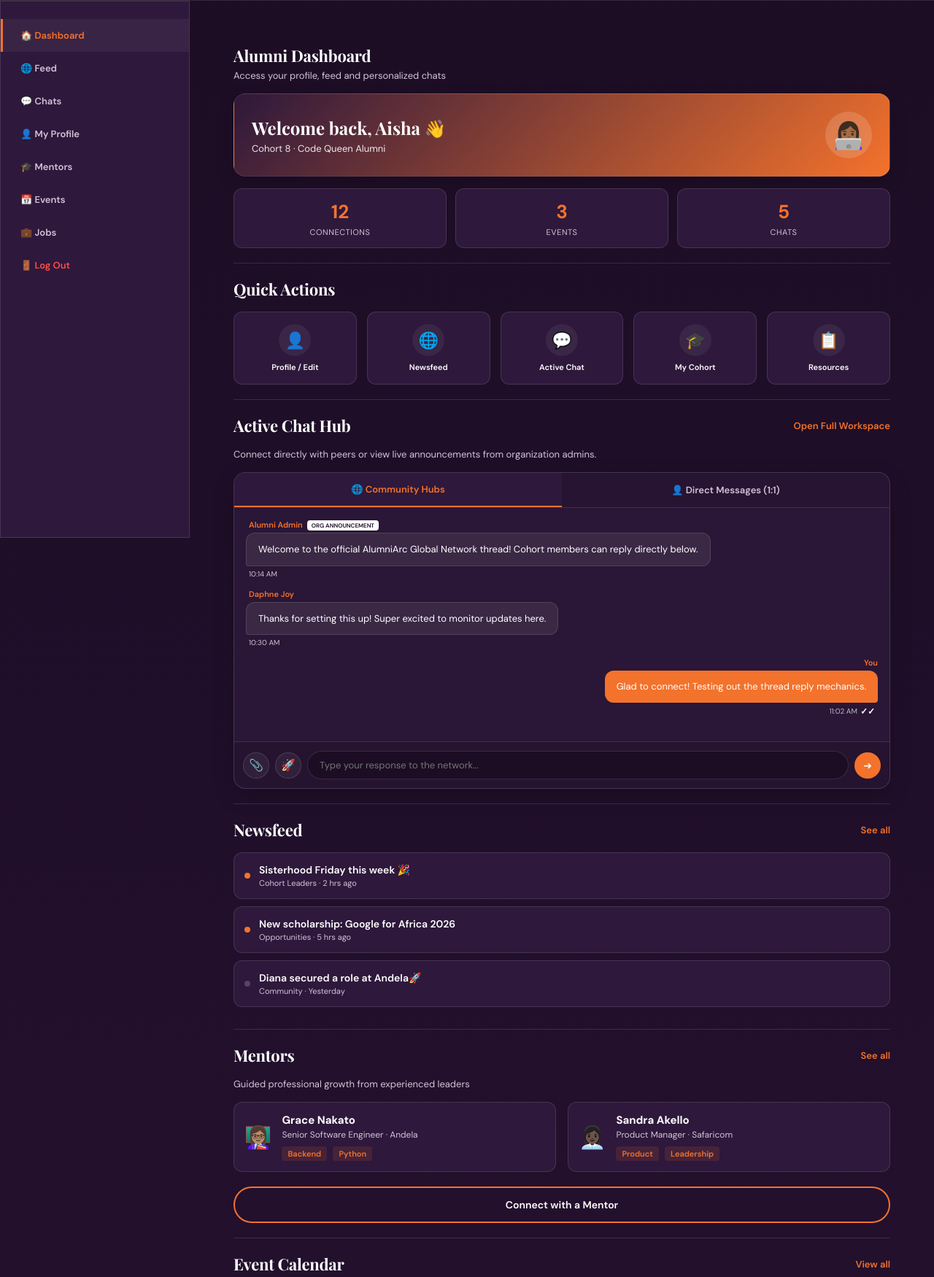
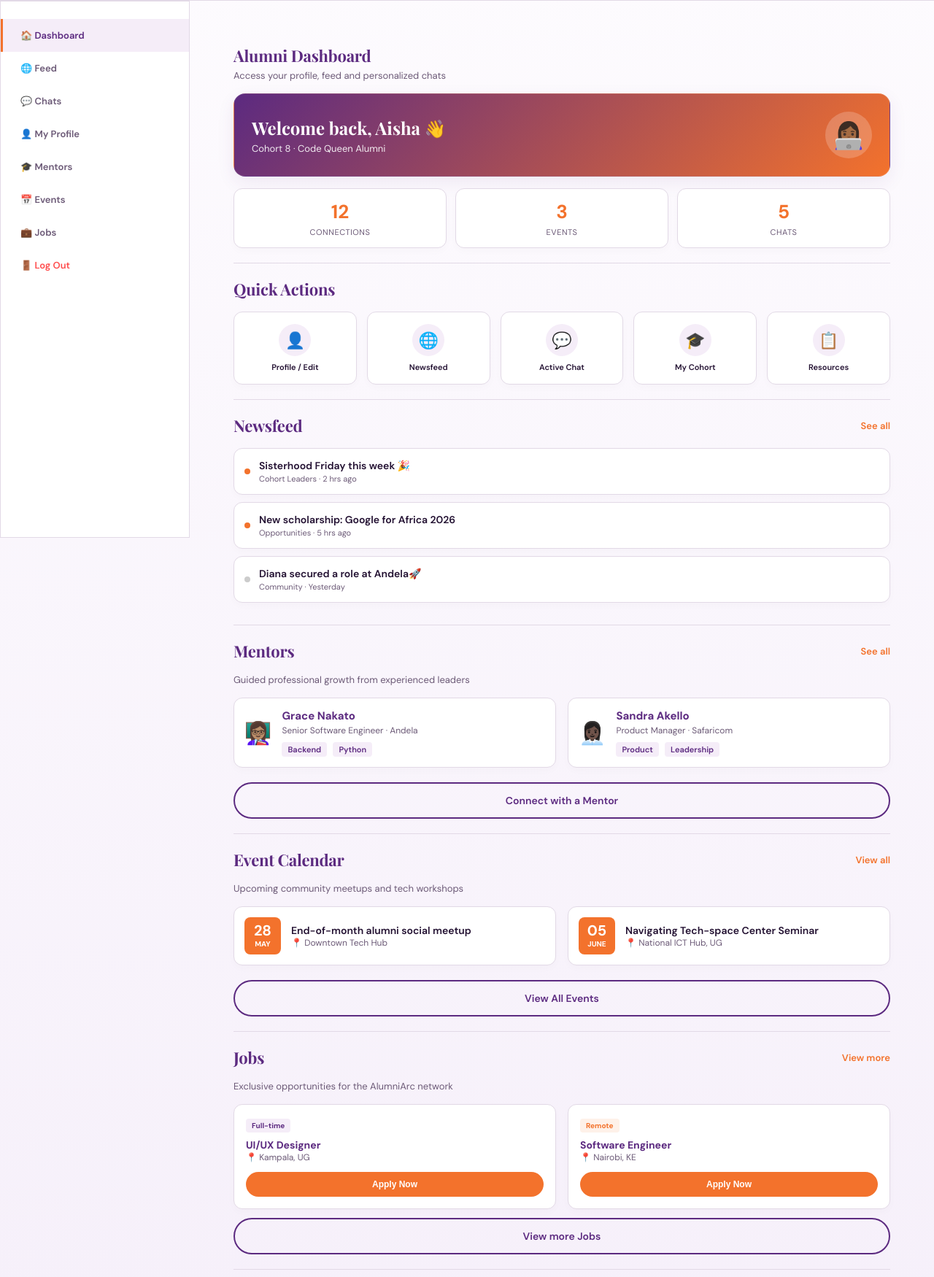
Before and after one commit to Mercylina01/codequeenhackathon, a plain HTML site: page frontend/dashboard.html in a window 1280 px wide. Shown: the part 63-1813 px from the top of the page at 73% size. Drawn offline with nearby package versions, Linux system fonts and the light colour scheme.

Commit message:
Updated Alumni dashboard

```diff
--- a/frontend/dashboard.css
+++ b/frontend/dashboard.css
@@ -1,20 +1,21 @@
 /* ===== ARCHITECTURAL BRAND FONTS ===== */
 @import url('https://fonts.googleapis.com/css2?family=Playfair+Display:wght@600;700&family=DM+Sans:wght@400;500;600;700&display=swap');
 
-/* ===== THE THREE-COLOR MASTER PALETTE ===== */
+/* ===== THE LIGHT & LUXURIOUS SYSTEM PALETTE ===== */
 :root {
-  --purple-deep:      #1c0d24;
-  --purple-panel:     #2e183b;
-  --purple-light:     #f4ebf8;
-  --purple-accent:    #9b5de5;
+  /* High-end clean light branding accents */
+  --purple-deep:      #fdfbfe; /* Bright, luxurious porcelain surface container background */
+  --purple-panel:     #ffffff; /* Pristine solid white canvas panels */
+  --purple-light:     #f5edf8; /* Very soft lavender gray background tint */
+  --purple-accent:    #5c2a80; /* Premium deep violet for rich typography and lines */
 
-  --orange-main:      #f3722c;
+  --orange-main:      #f3722c; /* Vibrant Solar Orange action states */
   --orange-hover:     #f8961e;
 
-  --white-pure:       #ffffff;
-  --white-glass:      rgba(255, 255, 255, 0.06);
-  --white-border:     rgba(255, 255, 255, 0.12);
-  --text-muted:       #d2c4d8;
+  --white-pure:       #231132; /* Inverted: Clear, dark premium purple text color for visibility */
+  --white-glass:      #f7f4f9; /* Subtle item foundations */
+  --white-border:     #e2d9e6; /* Delicate structural border frame grid lines */
+  --text-muted:       #6c5a77; /* Soft readable secondary summary gray-purple */
 
   --radius-lg:        16px;
   --radius-md:        12px;
@@ -35,7 +36,7 @@ body {
   width: 100%;
   max-width: 430px;
   margin: 0 auto;
-  background: linear-gradient(180deg, var(--purple-deep) 0%, #251130 100%);
+  background: linear-gradient(180deg, var(--purple-deep) 0%, #f6f0fa 100%);
   min-height: 100vh;
   padding-bottom: 90px;
   position: relative;
@@ -47,7 +48,7 @@ body {
   justify-content: space-between;
   align-items: center;
   padding: 16px 20px;
-  background: rgba(28, 13, 36, 0.85);
+  background: rgba(253, 251, 254, 0.9);
   backdrop-filter: blur(12px);
   border-bottom: 1px solid var(--white-border);
   position: sticky;
@@ -57,7 +58,7 @@ body {
 
 .nav-logo {
   height: 38px;
-  background: var(--white-pure);
+  background: #231132; /* Contrast logo container */
   padding: 4px 10px;
   border-radius: 6px;
 }
@@ -66,7 +67,7 @@ body {
   background: none;
   border: none;
   font-size: 24px;
-  color: var(--white-pure);
+  color: var(--purple-accent);
   cursor: pointer;
 }
 
@@ -84,6 +85,7 @@ body {
   font-family: 'Playfair Display', serif;
   font-size: 22px;
   font-weight: 700;
+  color: var(--purple-accent);
   letter-spacing: -0.01em;
 }
 
@@ -102,16 +104,37 @@ body {
 }
 
 .row-header a,
-.see-all-link {
+.see-all-link, .workspace-link {
   font-size: 13px;
   color: var(--orange-main);
   text-decoration: none;
   font-weight: 600;
 }
 
+.chat-header-actions {
+  display: flex;
+  align-items: center;
+  gap: 12px;
+}
+
+/* Close Chat Feature Styles */
+.close-chat-btn {
+  background: none;
+  border: none;
+  font-size: 13px;
+  color: #ff4d4d;
+  font-weight: 600;
+  cursor: pointer;
+  padding: 2px 4px;
+  transition: opacity 0.2s;
+}
+.close-chat-btn:hover {
+  opacity: 0.8;
+}
+
 /* ===== CLASSY BANNER COMPONENT ===== */
 .welcome-card {
-  background: linear-gradient(135deg, var(--purple-panel) 0%, var(--orange-main) 100%);
+  background: linear-gradient(135deg, var(--purple-accent) 0%, var(--orange-main) 100%);
   border-radius: var(--radius-lg);
   padding: 24px;
   display: flex;
@@ -119,23 +142,25 @@ body {
   align-items: center;
   margin-bottom: 16px;
   border: 1px solid rgba(255,255,255,0.1);
-  box-shadow: 0 8px 24px rgba(0,0,0,0.15);
+  box-shadow: 0 8px 24px rgba(92, 42, 128, 0.08);
 }
 
 .welcome-card h3 {
   font-family: 'Playfair Display', serif;
   font-size: 24px;
+  color: #ffffff;
 }
 
 .welcome-card p {
   font-size: 13px;
   opacity: 0.9;
   margin-top: 4px;
+  color: #ffffff;
 }
 
 .avatar-glow {
   font-size: 36px;
-  background: rgba(255, 255, 255, 0.15);
+  background: rgba(255, 255, 255, 0.2);
   width: 64px;
   height: 64px;
   display: grid;
@@ -156,6 +181,7 @@ body {
   border-radius: var(--radius-md);
   padding: 14px;
   text-align: center;
+  box-shadow: 0 4px 12px rgba(0,0,0,0.02);
 }
 
 .stat .num {
@@ -190,6 +216,7 @@ body {
   flex-direction: column;
   align-items: center;
   gap: 8px;
+  box-shadow: 0 4px 12px rgba(0,0,0,0.02);
   transition: all 0.2s ease;
 }
 
@@ -200,7 +227,7 @@ body {
 
 .action-card .icon-wrapper {
   font-size: 22px;
-  background: var(--white-glass);
+  background: var(--purple-light);
   width: 44px;
   height: 44px;
   display: grid;
@@ -222,12 +249,12 @@ body {
   display: flex;
   flex-direction: column;
   overflow: hidden;
-  box-shadow: 0 10px 30px rgba(0,0,0,0.2);
+  box-shadow: 0 8px 24px rgba(0,0,0,0.04);
 }
 
 .chat-tabs {
   display: flex;
-  background: rgba(0, 0, 0, 0.15);
+  background: var(--purple-light);
   border-bottom: 1px solid var(--white-border);
 }
 
@@ -246,9 +273,9 @@ body {
 }
 
 .chat-tab-btn.active {
-  color: var(--orange-main);
+  color: var(--purple-accent);
   background: var(--purple-panel);
-  border-bottom: 2px solid var(--orange-main);
+  border-bottom: 2px solid var(--purple-accent);
 }
 
 .chat-messages-container {
@@ -258,7 +285,7 @@ body {
   display: flex;
   flex-direction: column;
   gap: 14px;
-  background: rgba(0, 0, 0, 0.08);
+  background: #fffcfd;
 }
 
 .msg-row {
@@ -273,7 +300,7 @@ body {
 .msg-sender-tag {
   font-size: 11px;
   font-weight: 600;
-  color: var(--orange-main);
+  color: var(--purple-accent);
   margin-bottom: 4px;
   margin-left: 4px;
 }
@@ -281,8 +308,8 @@ body {
 .msg-sender-tag.admin-badge::after {
   content: "ORG ANNOUNCEMENT";
   font-size: 8px;
-  background: var(--white-pure);
-  color: var(--purple-deep);
+  background: var(--purple-accent);
+  color: #ffffff;
   padding: 2px 6px;
   border-radius: 4px;
   margin-left: 6px;
@@ -298,7 +325,7 @@ body {
 }
 
 .incoming .msg-bubble {
-  background: rgba(255, 255, 255, 0.08);
+  background: var(--purple-light);
   color: var(--white-pure);
   border-bottom-left-radius: 4px;
   border: 1px solid var(--white-border);
@@ -306,7 +333,7 @@ body {
 
 .outgoing .msg-bubble {
   background: var(--orange-main);
-  color: var(--white-pure);
+  color: #ffffff;
   border-bottom-right-radius: 4px;
 }
 
@@ -319,17 +346,17 @@ body {
   margin-top: 4px;
   padding: 0 4px;
 }
-.outgoing .msg-meta-info { color: rgba(255, 255, 255, 0.7); }
+.outgoing .msg-meta-info { color: rgba(255, 255, 255, 0.9); }
 
 .delivery-tick {
   font-size: 12px;
-  color: var(--white-pure);
+  color: #ffffff;
   font-weight: bold;
 }
-.delivery-tick.read { color: #81c784; }
+.delivery-tick.read { color: #2e7d32; }
 
 .chat-input-bar {
-  background: rgba(0, 0, 0, 0.2);
+  background: var(--purple-light);
   border-top: 1px solid var(--white-border);
   padding: 12px;
 }
@@ -342,7 +369,7 @@ body {
 
 .chat-input-row input {
   flex: 1;
-  background: var(--purple-deep);
+  background: var(--purple-panel);
   border: 1px solid var(--white-border);
   border-radius: 50px;
   padding: 10px 16px;
@@ -353,9 +380,9 @@ body {
 .chat-input-row input:focus { outline: 1px solid var(--orange-main); }
 
 .chat-action-btn {
-  background: var(--white-glass);
+  background: var(--purple-panel);
   border: 1px solid var(--white-border);
-  color: var(--white-pure);
+  color: var(--purple-accent);
   width: 36px;
   height: 36px;
   border-radius: 50%;
@@ -365,12 +392,12 @@ body {
   font-size: 16px;
   transition: all 0.15s;
 }
-.chat-action-btn:hover { background: rgba(255,255,255,0.15); }
+.chat-action-btn:hover { background: #fffcfd; }
 
 .chat-submit-send {
   background: var(--orange-main);
   border: none;
-  color: var(--white-pure);
+  color: #ffffff;
   width: 36px;
   height: 36px;
   border-radius: 50%;
@@ -394,6 +421,7 @@ body {
   border-radius: var(--radius-md);
   margin-bottom: 10px;
   align-items: center;
+  box-shadow: 0 4px 12px rgba(0,0,0,0.02);
 }
 
 .pulse-dot {
@@ -403,7 +431,7 @@ body {
   background: var(--orange-main);
   flex-shrink: 0;
 }
-.pulse-dot.read { background: rgba(255,255,255,0.2); }
+.pulse-dot.read { background: #cccccc; }
 
 .feed-item .title { font-size: 14px; font-weight: 600; }
 .feed-item .meta { font-size: 11px; color: var(--text-muted); margin-top: 2px; }
@@ -419,16 +447,17 @@ body {
   border-radius: var(--radius-md);
   padding: 14px;
   margin-bottom: 10px;
+  box-shadow: 0 4px 12px rgba(0,0,0,0.02);
 }
 
 .mentor-card .avatar { font-size: 30px; }
-.mentor-card .name { font-size: 15px; font-weight: 700; }
+.mentor-card .name { font-size: 15px; font-weight: 700; color: var(--purple-accent); }
 .mentor-card .role { font-size: 12px; color: var(--text-muted); margin: 2px 0 6px; }
 
 .tag {
   display: inline-block;
-  background: rgba(243, 114, 44, 0.12);
-  color: var(--orange-main);
+  background: var(--purple-light);
+  color: var(--purple-accent);
   font-size: 11px;
   font-weight: 600;
   padding: 3px 8px;
@@ -438,7 +467,7 @@ body {
 
 .date-box {
   background: var(--orange-main);
-  color: var(--white-pure);
+  color: #ffffff;
   border-radius: 8px;
   text-align: center;
   padding: 8px;
@@ -447,8 +476,8 @@ body {
 .date-box .day { font-size: 20px; font-weight: 700; line-height: 1; }
 .date-box .month { font-size: 10px; font-weight: 700; margin-top: 2px; }
 
-.event-card .title { font-size: 14px; font-weight: 600; margin-bottom: 2px; }
-.event-card .location { font-size: 12px; color: var(--text-muted); }
+.event-card .title { font-size: 14px; font-weight: 600; }
+.event-card .location { font-size: 12px; color: var(--text-muted); basic-link: none; }
 
 /* ===== CURATED JOB FRAMEWORKS ===== */
 .jobs-row {
@@ -463,6 +492,7 @@ body {
   border: 1px solid var(--white-border);
   border-radius: var(--radius-md);
   padding: 16px;
+  box-shadow: 0 4px 12px rgba(0,0,0,0.02);
 }
 
 .job-badge {
@@ -473,16 +503,16 @@ body {
   border-radius: 4px;
   margin-bottom: 8px;
 }
-.full-time { background: rgba(255,255,255,0.1); color: var(--white-pure); border: 1px solid var(--white-border); }
-.remote    { background: rgba(243, 114, 44, 0.15); color: var(--orange-main); }
+.full-time { background: var(--purple-light); color: var(--purple-accent); }
+.remote    { background: rgba(243, 114, 44, 0.1); color: var(--orange-main); }
 
-.job-card .title { font-size: 14px; font-weight: 700; margin-bottom: 4px; }
+.job-card .title { font-size: 14px; font-weight: 700; color: var(--purple-accent); }
 .job-card .location { font-size: 12px; color: var(--text-muted); margin-bottom: 12px; }
 
 .btn-apply {
   width: 100%;
   background: var(--orange-main);
-  color: var(--white-pure);
+  color: #ffffff;
   border: none;
   border-radius: 50px;
   padding: 10px;
@@ -497,8 +527,8 @@ body {
   padding: 14px;
   border-radius: 50px;
   background: transparent;
-  color: var(--white-pure);
-  border: 2px solid var(--orange-main);
+  color: var(--purple-accent);
+  border: 2px solid var(--purple-accent);
   font-size: 14px;
   font-weight: 600;
   text-align: center;
@@ -506,7 +536,7 @@ body {
   margin-top: 10px;
   transition: all 0.2s;
 }
-.btn-outline:hover { background: var(--orange-main); }
+.btn-outline:hover { background: var(--purple-accent); color: #ffffff; }
 
 /* ===== RESPONSIVE FLOATING BOTTOM NAVIGATION BAR ===== */
 .bottom-nav {
@@ -514,7 +544,7 @@ body {
   grid-template-columns: repeat(5, 1fr);
   padding: 12px 0 20px;
   border-top: 1px solid var(--white-border);
-  background: rgba(28, 13, 36, 0.94);
+  background: rgba(253, 251, 254, 0.94);
   backdrop-filter: blur(12px);
   position: fixed;
   bottom: 0;
@@ -536,11 +566,11 @@ body {
 }
 
 .bottom-nav .nav-item .icon { font-size: 20px; }
-.bottom-nav .nav-item.active { color: var(--orange-main); }
+.bottom-nav .nav-item.active { color: var(--purple-accent); }
 
 .nav-plus {
   background: var(--orange-main);
-  color: var(--white-pure);
+  color: #ffffff;
   border-radius: 50%;
   width: 44px;
   height: 44px;
@@ -558,13 +588,12 @@ body {
   background: var(--purple-panel);
   border: 1px solid var(--white-border);
   border-radius: var(--radius-md);
-  box-shadow: 0 10px 30px rgba(0,0,0,0.3);
+  box-shadow: 0 10px 30px rgba(92, 42, 128, 0.08);
   width: 200px;
   z-index: 2000;
   overflow: hidden;
 }
 
-/* CRITICAL FIX: Keep the sidebar responsive panel visible on desktop even if 'hidden' mobile toggle class is present */
 .nav-menu.hidden {
   display: none;
 }
@@ -578,9 +607,9 @@ body {
   font-weight: 600;
   color: var(--white-pure);
   text-decoration: none;
-  border-bottom: 1px solid rgba(255,255,255,0.05);
+  border-bottom: 1px solid var(--white-border);
 }
-.nav-menu a:hover { background: rgba(255,255,255,0.05); color: var(--orange-main); }
+.nav-menu a:hover { background: var(--purple-light); color: var(--purple-accent); }
 .nav-menu a.danger { color: #ff4d4d; }
 
 /* ===== 🖥️ HIGH-END TABLET & DESKTOP ARCHITECTURE (768px+) ===== */
@@ -605,7 +634,6 @@ body {
 
   .menu-btn { display: none; }
 
-  /* Transform mobile hamburger dropdown into permanent elegant sidebar panel */
   .nav-menu, .nav-menu.hidden {
     position: sticky !important;
     top: 64px !important;
@@ -631,14 +659,14 @@ body {
   }
 
   .nav-menu a:hover {
-    background: rgba(255,255,255,0.03);
-    color: var(--white-pure);
+    background: var(--purple-light);
+    color: var(--purple-accent);
   }
 
   .nav-menu a.active {
-    background: rgba(255,255,255,0.05);
+    background: var(--purple-light);
     border-left-color: var(--orange-main);
-    color: var(--orange-main);
+    color: var(--purple-accent);
   }
 
   .dash-content {
--- a/frontend/dashboard.html
+++ b/frontend/dashboard.html
@@ -1,13 +1,11 @@
 <!DOCTYPE html>
 <html lang="en">
-
 <head>
   <meta charset="UTF-8" />
   <meta name="viewport" content="width=device-width, initial-scale=1.0" />
   <title>AlumniArc – Dashboard</title>
   <link rel="stylesheet" href="dashboard.css" />
 </head>
-
 <body>
 
 <div class="page">
@@ -37,13 +35,9 @@
       <div class="welcome-card">
         <div>
           <h3>Welcome back, Aisha 👋</h3>
-            <p>Cohort 8 · Code Queen Alumni</p>
+          <p class="cohort-tag">Cohort 8 · Code Queen Alumni</p>
         </div>
-          <div class="avatar-glow" id="dashboard-profile-avatar-container">
-            <img id="dashboard-profile-img" src="default-avatar.png" alt="User Avatar"
-              style="width: 100%; height: 100%; object-fit: cover; border-radius: 50%; display: none;">
-            <span id="dashboard-fallback-emoji">👩🏾‍💻</span>
-          </div>
+        <div class="avatar-glow">👩🏾‍💻</div>
       </div>
 
       <div class="stats">
@@ -88,36 +82,6 @@
           <div class="icon-wrapper">📋</div>
           <span>Resources</span>
         </a>
-        </div>
-      </div>
-
-      <div class="section">
-        <div class="row-header">
-          <h2>Active Chat Hub</h2>
-          <a href="chats.html">Open Full Workspace</a>
-        </div>
-        <p class="section-sub">Connect directly with peers or view live announcements from organization admins.</p>
-
-        <div class="chat-workspace-card">
-          <div class="chat-tabs">
-            <button class="chat-tab-btn active" id="tab-community" onclick="switchChatTab('community')">🌐 Community
-              Hubs</button>
-            <button class="chat-tab-btn" id="tab-direct" onclick="switchChatTab('direct')">👤 Direct Messages
-              (1:1)</button>
-          </div>
-
-          <div class="chat-messages-container" id="chat-messages-box"></div>
-
-          <div class="chat-input-bar">
-            <div class="chat-input-row">
-              <input type="file" id="chat-file-handler" class="file-input-hidden" onchange="handleFileAttachment(this)">
-              <button class="chat-action-btn" title="Attach Files" onclick="triggerFileInput()">📎</button>
-              <button class="chat-action-btn" title="Add Emoji" onclick="insertQuickEmoji('🚀')">🚀</button>
-              <input type="text" id="chat-text-input" placeholder="Type your response to the network..."
-                onkeypress="handleChatEnter(event)">
-              <button class="chat-submit-send" onclick="sendLiveMessage()">➔</button>
-            </div>
-          </div>
       </div>
     </div>
 
@@ -271,18 +235,17 @@
     document.getElementById('nav-menu').classList.toggle('hidden');
   }
 
-    document.addEventListener('click', function (e) {
+  document.addEventListener('click', function(e) {
     const menu = document.getElementById('nav-menu');
-      const btn = document.querySelector('.menu-btn');
+    const btn  = document.querySelector('.menu-btn');
     if (menu && btn && !menu.contains(e.target) && !btn.contains(e.target)) {
       menu.classList.add('hidden');
     }
   });
 
-    /* ========================================================
-       👑 LIVE CHATS ENGINE INTERACTION CODE
-       ======================================================== */
+  /* LIVE CHATS ENGINE INTERACTION CODE */
   let currentActiveTab = 'community';
+  let chatIsClosed = false;
 
   const mockChatsData = {
     community: [
@@ -299,6 +262,16 @@
   function renderActiveThread() {
     const chatContainer = document.getElementById('chat-messages-box');
     if (!chatContainer) return;
+
+    // If user closed the chat window, display a clean fallback placeholder instead of empty space
+    if (chatIsClosed) {
+      chatContainer.innerHTML = `
+        <div style="text-align: center; color: #8a7a93; margin: auto; padding: 20px; font-size: 14px;">
+          <p>Chat window minimized. Select a tab above to reopen the workspace thread.</p>
+        </div>
+      `;
+      return;
+    }
 
     chatContainer.innerHTML = '';
     const messages = mockChatsData[currentActiveTab];
@@ -338,9 +311,16 @@
   }
 
   function switchChatTab(tabTarget) {
+    chatIsClosed = false; // Automatically reveal thread panel again when shifting tabs
     currentActiveTab = tabTarget;
     document.getElementById('tab-community').classList.toggle('active', tabTarget === 'community');
     document.getElementById('tab-direct').classList.toggle('active', tabTarget === 'direct');
+    renderActiveThread();
+  }
+
+  /* Close Chat Feature Fix */
+  function closeActiveChat() {
+    chatIsClosed = true;
     renderActiveThread();
   }
 
@@ -385,26 +365,10 @@
     }
   }
 
-    function loadSavedProfileImage() {
-      const savedImage = localStorage.getItem('alumniProfileImage');
-      const imgElement = document.getElementById('dashboard-profile-img');
-      const fallbackEmoji = document.getElementById('dashboard-fallback-emoji');
-
-      if (savedImage && imgElement && fallbackEmoji) {
-        imgElement.src = savedImage;
-        imgElement.style.display = 'block';     // Make the photo visible
-        fallbackEmoji.style.display = 'none';   // Hide the default placeholder text emoji
-      }
-    }
-
-    window.addEventListener('DOMContentLoaded', loadSavedProfileImage);
-
-
   window.addEventListener('DOMContentLoaded', () => {
     renderActiveThread();
   });
 </script>
 
 </body>
-
 </html>
```
Lines whose indentation alone changed are shown as unchanged.
